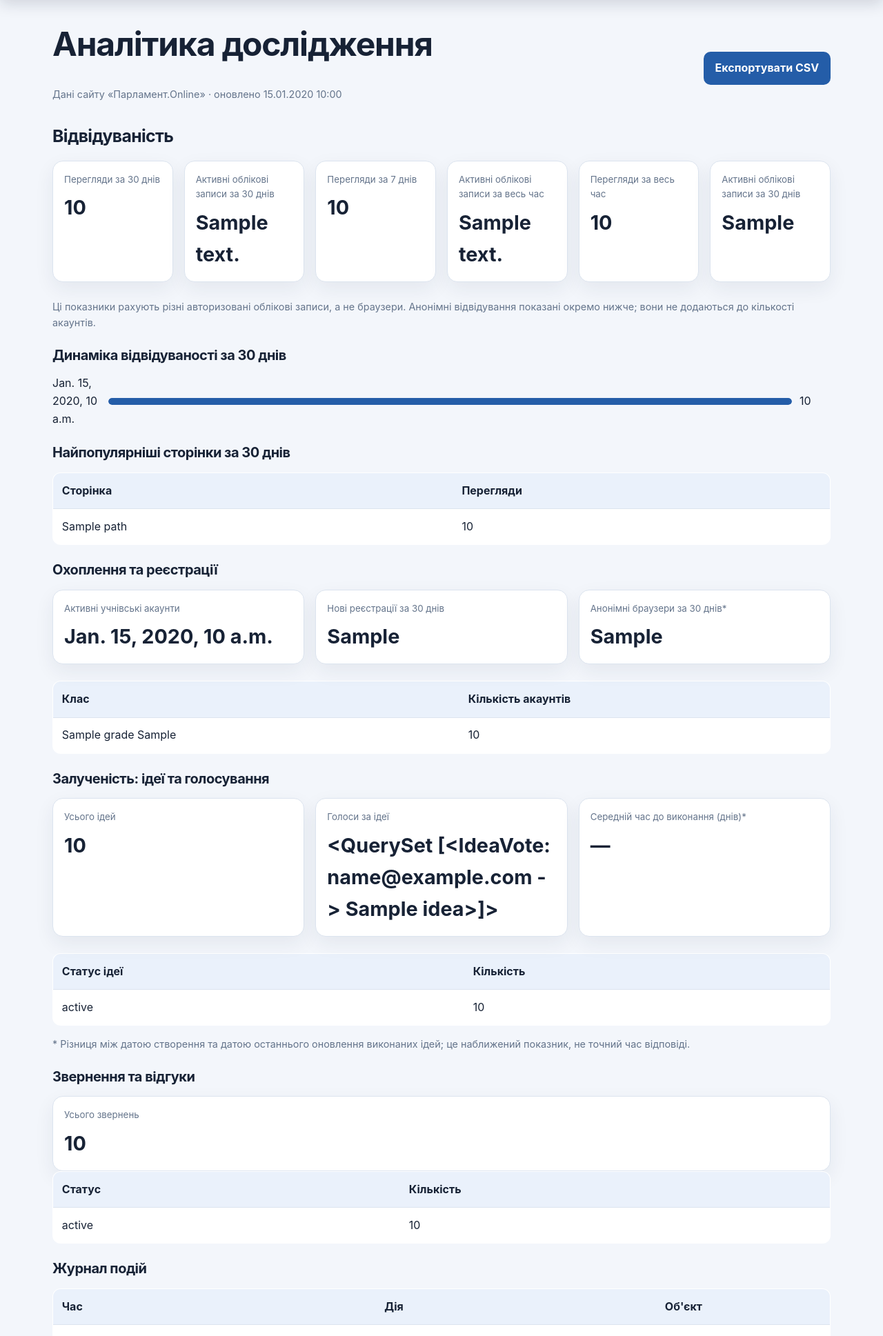
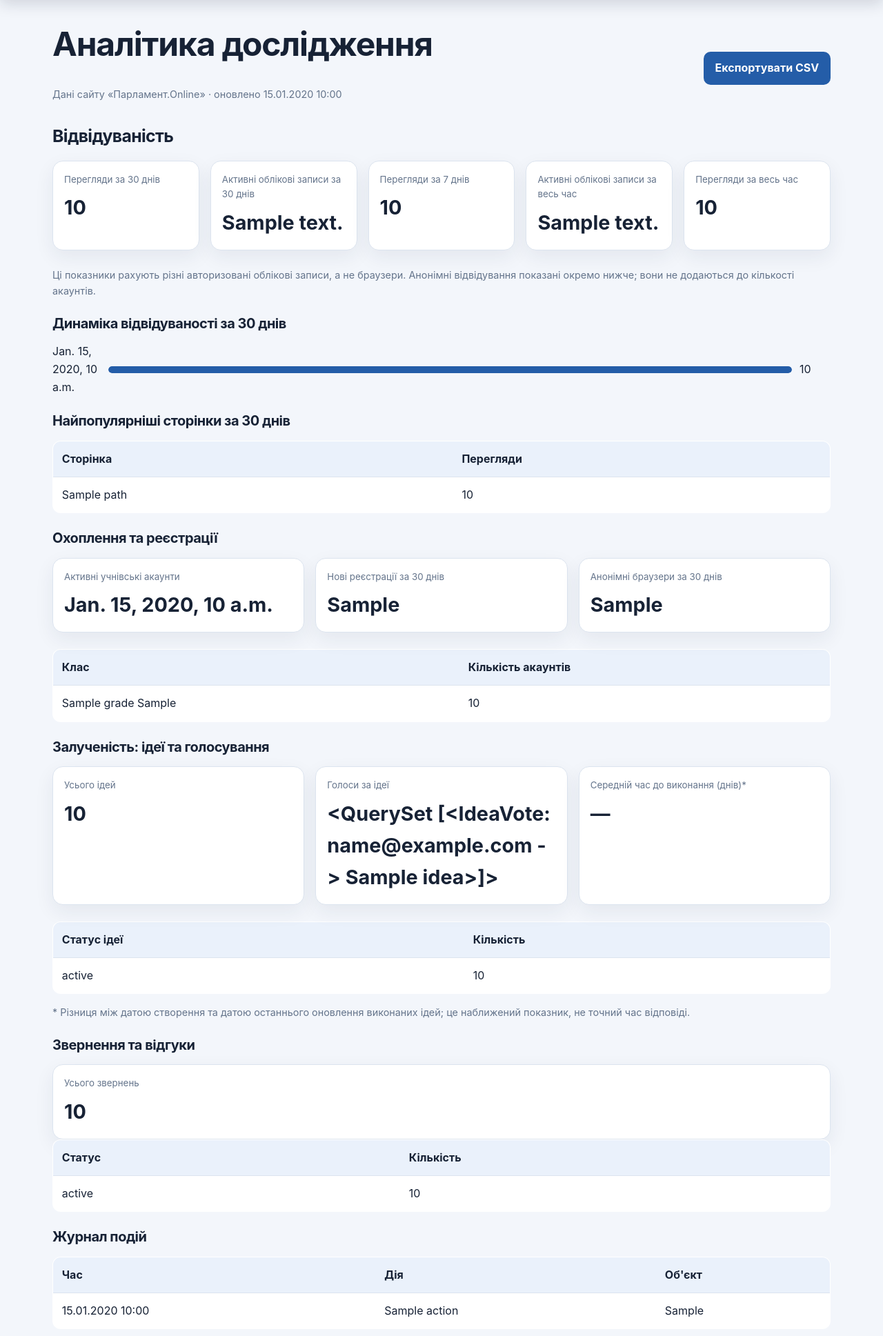
Before and after one commit to ballzdb/parlament-online, a Django app: template templates/analytics/dashboard.html in a window 1280 px wide. Shown: the part 64-2001 px from the top of the page at 69% size. Run offline with Django 5.2, Linux system fonts and the light colour scheme; data comes from the database, SQL or seed files in the repository; tables that the repository leaves empty hold one stand-in row (values such as "Sample post"); the template is opened without the code that fills it: values that come from a table or form of the project are taken from there, most other values are stand-ins (such as "Sample title", 1, 10 or a date in 2020); data that the repository does not hold is empty.

Commit message:
Remove duplicate analytics account metric

```diff
--- a/templates/analytics/dashboard.html
+++ b/templates/analytics/dashboard.html
@@ -25,7 +25,6 @@
   <div class="metric"><small>Перегляди за 7 днів</small><strong>{{ week_views }}</strong></div>
   <div class="metric"><small>Активні облікові записи за весь час</small><strong>{{ all_visitors }}</strong></div>
   <div class="metric"><small>Перегляди за весь час</small><strong>{{ all_views }}</strong></div>
-  <div class="metric"><small>Активні облікові записи за 30 днів</small><strong>{{ active_accounts_30d }}</strong></div>
 </div>
 <p class="note">Ці показники рахують різні авторизовані облікові записи, а не браузери. Анонімні відвідування показані окремо нижче; вони не додаються до кількості акаунтів.</p>
 <div class="section"><h2>Динаміка відвідуваності за 30 днів</h2>
@@ -35,7 +34,7 @@
 <table class="data-table"><tr><th>Сторінка</th><th>Перегляди</th></tr>
 {% for item in top_pages %}<tr><td>{{ item.path }}</td><td>{{ item.total }}</td></tr>{% empty %}<tr><td colspan="2">Даних поки немає.</td></tr>{% endfor %}</table></div>
 <div class="section"><h2>Охоплення та реєстрації</h2>
-<div class="analytics-grid"><div class="metric"><small>Активні учнівські акаунти</small><strong>{{ registered_students }}</strong></div><div class="metric"><small>Нові реєстрації за 30 днів</small><strong>{{ new_registrations }}</strong></div><div class="metric"><small>Анонімні браузери за 30 днів*</small><strong>{{ anonymous_browsers_30d }}</strong></div></div>
+<div class="analytics-grid"><div class="metric"><small>Активні учнівські акаунти</small><strong>{{ registered_students }}</strong></div><div class="metric"><small>Нові реєстрації за 30 днів</small><strong>{{ new_registrations }}</strong></div><div class="metric"><small>Анонімні браузери за 30 днів</small><strong>{{ anonymous_browsers_30d }}</strong></div></div>
 <table class="data-table"><tr><th>Клас</th><th>Кількість акаунтів</th></tr>
 {% for item in grade_stats %}<tr><td>{{ item.grade|default:'Не вказано' }} {{ item.class_letter }}</td><td>{{ item.total }}</td></tr>{% empty %}<tr><td colspan="2">Немає даних про класи.</td></tr>{% endfor %}</table></div>
 <div class="section"><h2>Залученість: ідеї та голосування</h2>
```
